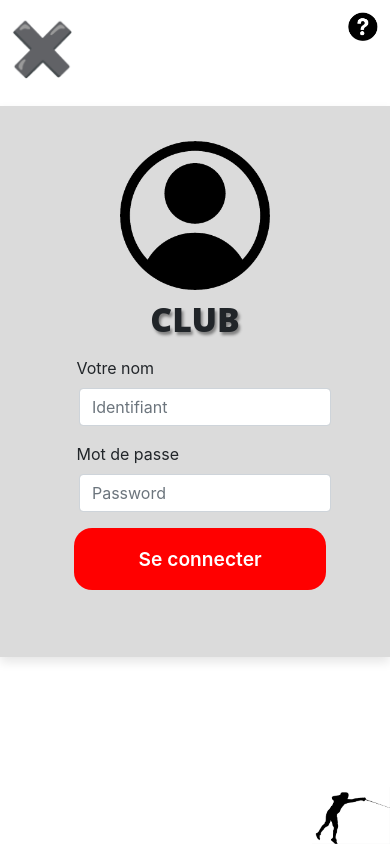
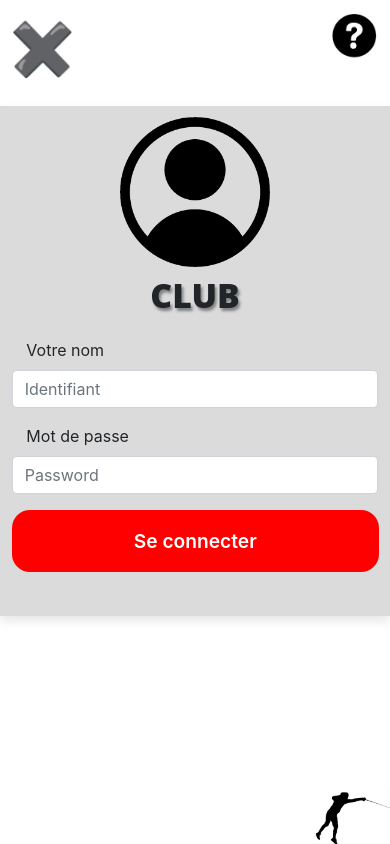
Before and after one commit to Yannis-barache/SAE-3.05, a Flask app: page /connexion/CLUB in a window 390 px wide. Run offline with Flask 3, Linux system fonts and the light colour scheme; some libraries are stand-ins or nearby versions.

Commit message:
fix css responsive de la page connexion

```diff
--- a/appli/sae_flask/static/css/base_authentification.css
+++ b/appli/sae_flask/static/css/base_authentification.css
@@ -22,8 +22,9 @@ main{
     justify-content: center;
     align-items: center;
     flex-direction: column;
-    padding: 35px 55px;
+    padding: 3%;
     width: 53vh;
+    min-width: 200px;
     background-color: #dbdbdb;
     box-shadow: 0 5px 10px 0px rgba(0, 0, 0, 0.1);
     margin-top: 2%;
@@ -131,3 +132,13 @@ button:active {
     width: 29vh;
     margin-bottom: 1vh;
 }
+
+
+@media (max-width: 450px) {
+
+
+    .leback{
+        background-color: black;
+        width: 100%;
+    }
+}
--- a/appli/sae_flask/static/css/header_page_connection.css
+++ b/appli/sae_flask/static/css/header_page_connection.css
@@ -21,7 +21,7 @@ a{
 }
 
 .aide{
-    width: 4vh;
+    width: 6vh;
     height: 2%;
 
     /*! width: 10px; */
--- a/appli/sae_flask/static/css/page_connexion.css
+++ b/appli/sae_flask/static/css/page_connexion.css
@@ -55,7 +55,7 @@
 
 @media screen and (max-width: 450px) {
     .rec-central{
-        width: 42vh;
+        min-width: 200px;
     }
     .petit-titre{
         text-align: center;
@@ -63,6 +63,10 @@
     body{
         background-image: url(../img/background_left.png);
         background-size: 70vh;
+    }
+
+    .le-back{
+        width: 100%;
     }
 }
 
--- a/appli/sae_flask/static/css/pp.css
+++ b/appli/sae_flask/static/css/pp.css
@@ -10,7 +10,7 @@
         display: flex;
         flex-direction: column;
         align-items: center;
-        width: 142%;
+        width: 100%;
         height: 100%;
         margin-top: 6%;
     }
@@ -59,7 +59,7 @@
 
 
     .form-group{
-        width: 71%;
+        width: 100%;
     }
 
     button{
@@ -91,13 +91,6 @@
         margin-left : 4%;
     }
 
-    .form-group input {
-        margin-left:4%;
-    }
-
-    .form-group button {
-        margin-left : 2%;
-    }
 
     .Alerte{
         color :red;
--- a/appli/sae_flask/templates/page_connexion.html
+++ b/appli/sae_flask/templates/page_connexion.html
@@ -20,26 +20,16 @@
         action="{{ url_for('connexion', nom=nom) }}">
     {{ form.hidden_tag() }}
     <div class="form-group">
-        <label for="id" class="contexte"
-            >{{ form.identifiant.label }}</label>
-        <div class="col-sm-10">
-            {{ form.identifiant(class_="form-control",
-                             placeholder="Identifiant") }}
-        </div>
+        {{ form.identifiant.label }}
+        {{ form.identifiant(class_="form-control",placeholder="Identifiant") }}
     </div>
     <div class="form-group">
-    <label for="mdp" class="contexte"
-        >{{ form.mdp.label }}</label>
-    <div class="col-sm-10">
-        {{ form.mdp(class_="form-control",
-                         placeholder="Password") }}
+    {{ form.mdp.label }}
+    {{ form.mdp(class_="form-control", placeholder="Password") }}
     </div>
-    </div>
-<div class="form-group">
-    <div class="col-sm-offset -2 col-sm-10">
+    <div class="form-group">
         <button type="submit" class="connecte">Se connecter</button>
     </div>
-</div>
 </form>
 <p class="Alerte">{{ message }}</p>
 {% endblock %}
```
